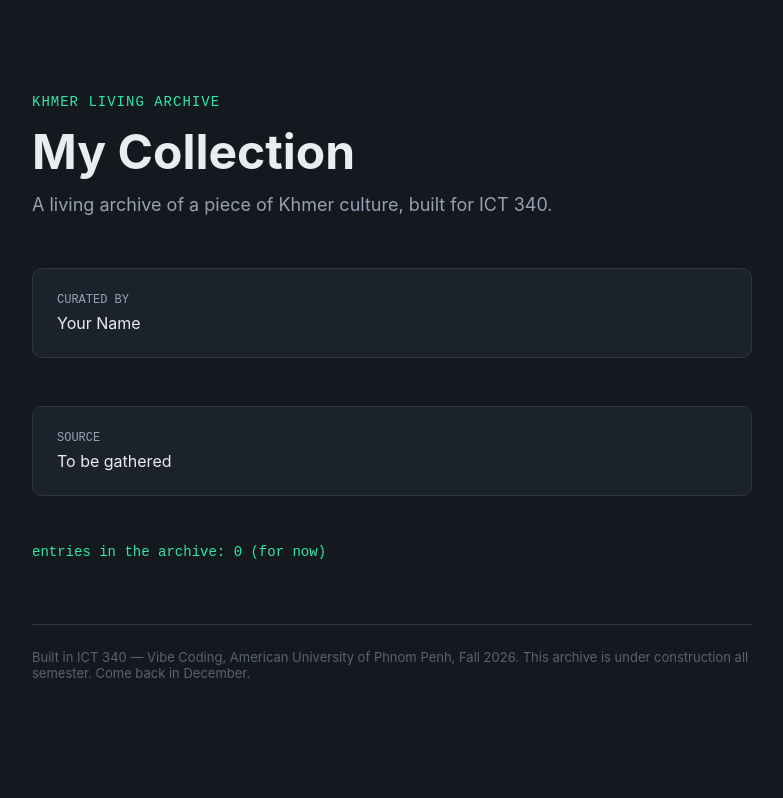
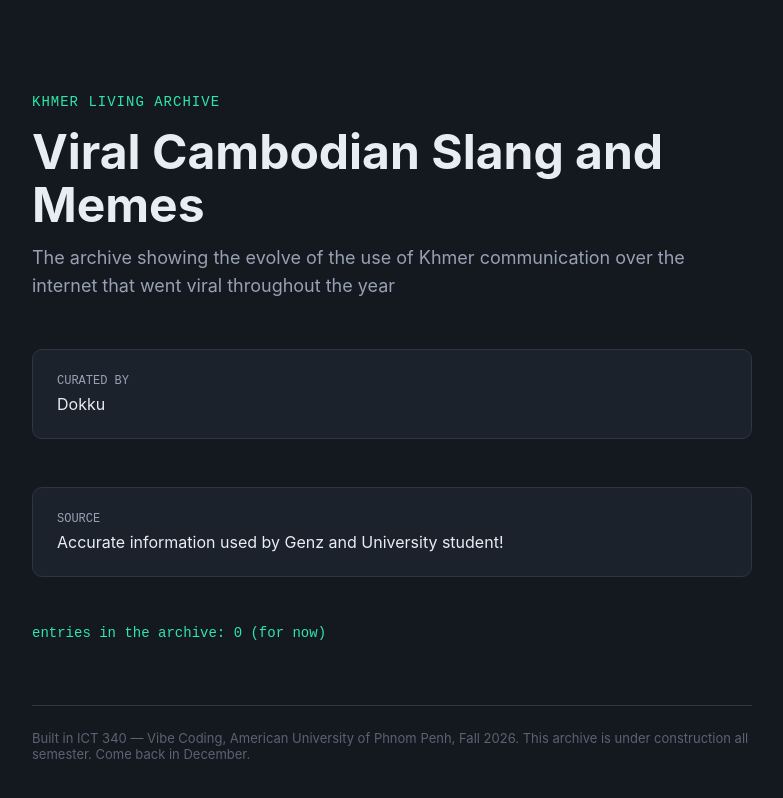
Before and after one commit to DaryVeasna/folk-tales-battambang, a Next.js app: page / in a window 1280 px wide. Shown: the top 798 px of the page, without its empty margins (248-1031 px from the left). Built offline with nearby package versions, Linux system fonts and the light colour scheme.

Commit message:
make it mine

```diff
--- a/collection.config.js
+++ b/collection.config.js
@@ -8,16 +8,16 @@
 
 const collection = {
   // What does your archive collect? e.g. "Khmer Proverbs"
-  name: "My Collection",
+  name: "Viral Cambodian Slang and Memes",
 
   // One sentence: what is this archive, and why does it matter?
-  description: "A living archive of a piece of Khmer culture, built for ICT 340.",
+  description: "The archive showing the evolve of the use of Khmer communication over the internet that went viral throughout the year",
 
   // Who is building this archive? Your name, as you want it shown.
-  curator: "Your Name",
+  curator: "Dokku",
 
   // Where does your knowledge come from? A person, a place, a community.
-  source: "To be gathered",
+  source: "Accurate information used by Genz and University student!",
 };
 
 export default collection;
```
